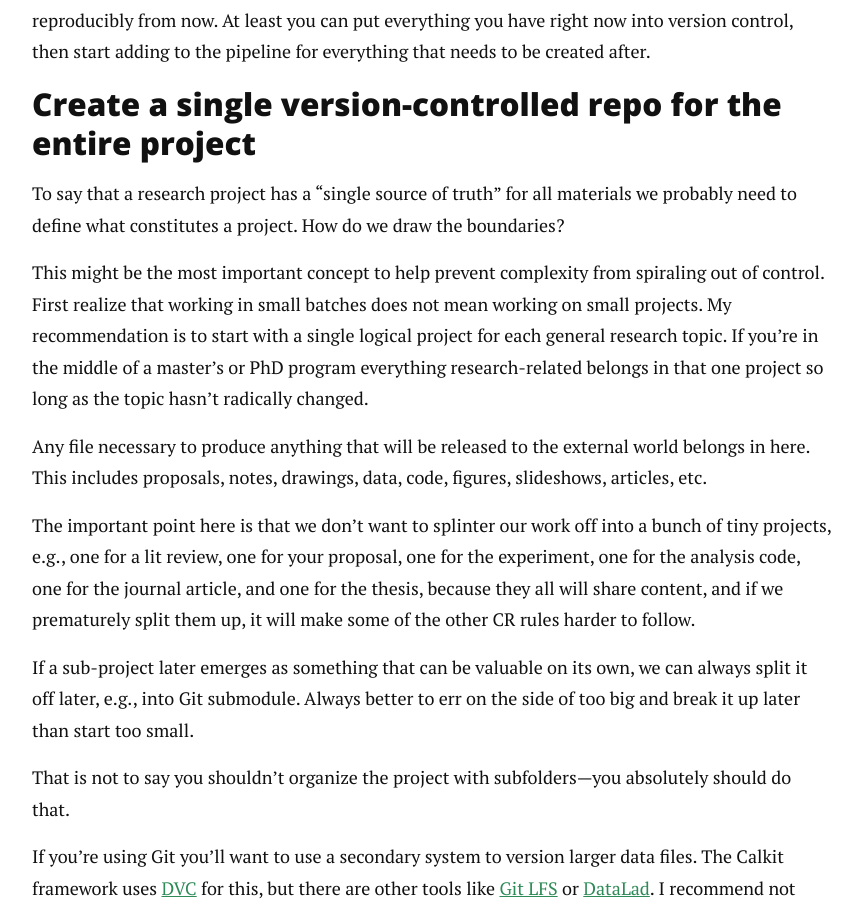
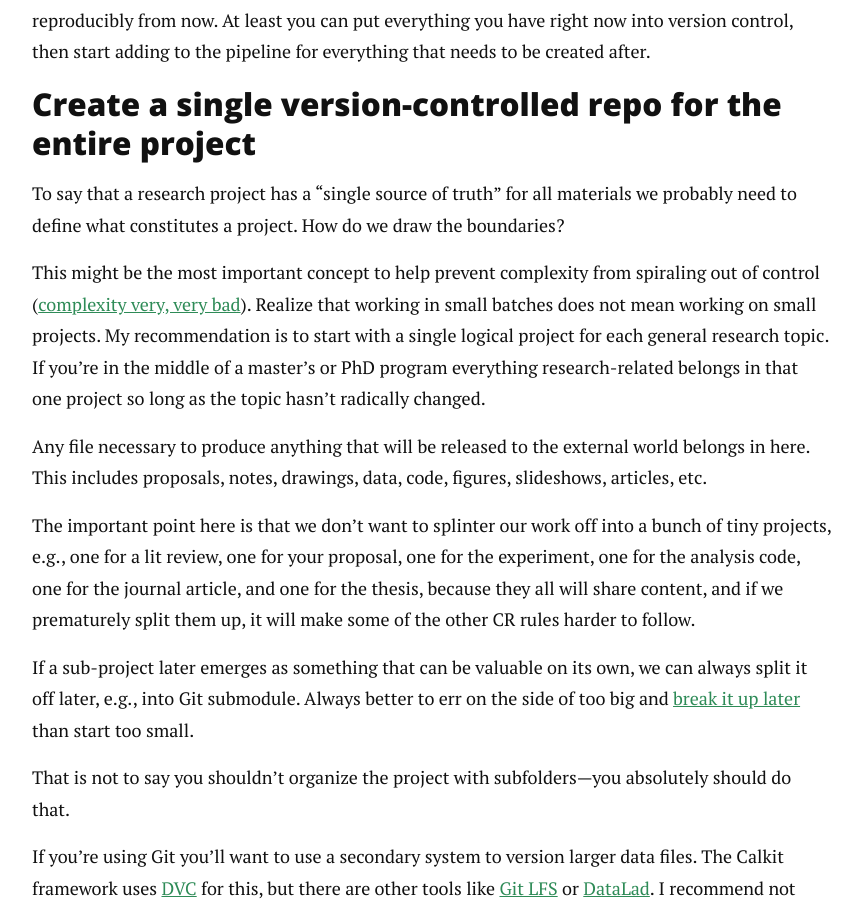
Before and after one commit to petebachant/petebachant.github.io, a Jekyll site: the page built from _posts/2025-03-12-continuous-reproducibility.md, in a window 1280 px wide and 900 px high, scrolled down 3883 px. Shown: the whole window, without its empty margins (208-1070 px from the left). Built offline with Jekyll 4.4.1, drawn with Linux system fonts in a browser that asks for light colours; nearby versions of some CDN libraries; comment, search, counter and statistics services are not loaded.

Commit message:
Add grug links

```diff
--- a/_posts/2025-03-12-continuous-reproducibility.md
+++ b/_posts/2025-03-12-continuous-reproducibility.md
@@ -193,8 +193,9 @@ we probably need to define what constitutes a project.
 How do we draw the boundaries?
 
 This might be the most important concept to help prevent complexity
-from spiraling out of control.
-First realize that working in small batches does not mean working
+from spiraling out of control
+([complexity very, very bad](https://grugbrain.dev/#grug-on-complexity)).
+Realize that working in small batches does not mean working
 on small projects.
 My recommendation is to start with a single logical project for each
 general research topic.
@@ -222,7 +223,8 @@ If a sub-project later emerges as something that can be valuable
 on its own,
 we can always split it off later,
 e.g., into Git submodule.
-Always better to err on the side of too big and break it up later
+Always better to err on the side of too big and
+[break it up later](https://grugbrain.dev/#grug-on-factring-your-code)
 than start too small.
 
 That is not to say you shouldn't organize the project with subfolders---you
```
